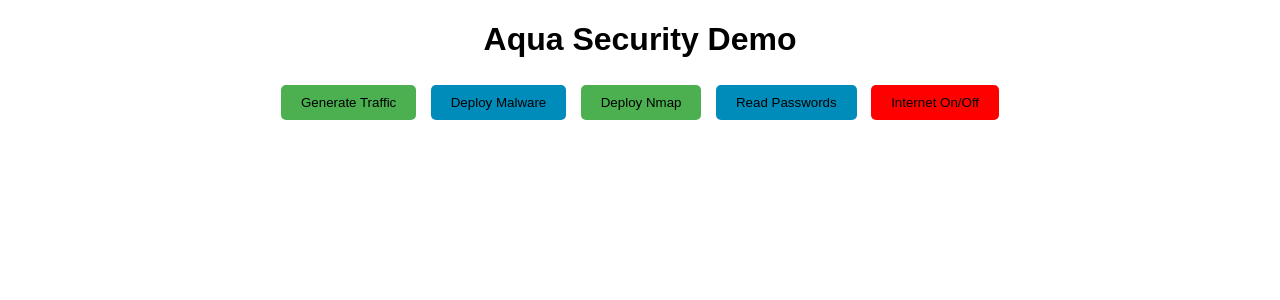
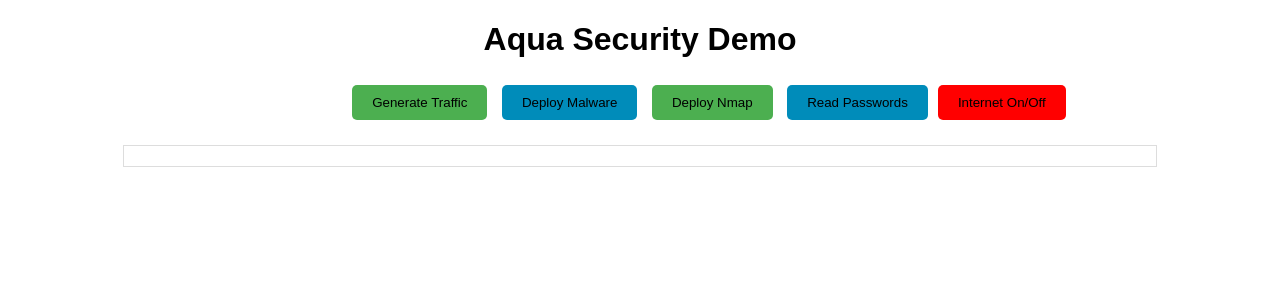
Before and after one commit to allthingsclowd/py-rats-chest, a Flask app: page / in a window 1280 px wide. Shown: the top 300 px of the page. Run offline with Flask 3, Linux system fonts and the light colour scheme.

Commit message:
getting there

```diff
--- a/app.py
+++ b/app.py
@@ -1,9 +1,9 @@
-from flask import Flask, render_template, request, jsonify, send_from_directory
-import os
-import subprocess
+from flask import Flask, render_template, jsonify, request
 import requests
 from bs4 import BeautifulSoup
 import random
+import os
+import subprocess
 
 app = Flask(__name__)
 
@@ -13,42 +13,30 @@
 
 @app.route('/generate_traffic', methods=['POST'])
 def generate_traffic():
-    try:
-        page = requests.get('https://blog.aquasec.com')
-        soup = BeautifulSoup(page.content, 'html.parser')
-        images = [img['src'] for img in soup.find_all('img') if img.get('src') and 'uploads' in img['src']]
-        selected_images = random.sample(images, 2)
-        return jsonify({'images': selected_images}), 200
-    except Exception as e:
-        return jsonify({'error': str(e)}), 500
+    page = requests.get('https://blog.aquasec.com')
+    soup = BeautifulSoup(page.content, 'html.parser')
+    images = [img['src'] for img in soup.find_all('img', src=True)]
+    selected_images = random.sample(images, 2) if len(images) > 2 else images
+    return jsonify(selected_images)
 
 @app.route('/deploy_malware', methods=['POST'])
 def deploy_malware():
-    try:
-        if not os.path.exists('/tmp'):
-            os.makedirs('/tmp')
-        with open('/tmp/eicar.txt', 'w') as f:
-            f.write('X5O!P%@AP[4\PZX54(P^)7CC)7}$EICAR-STANDARD-ANTIVIRUS-TEST-FILE!$H+H*')
-        return jsonify({'message': 'Malware test file created in /tmp.'}), 200
-    except Exception as e:
-        return jsonify({'error': str(e)}), 500
+    eicar_test_file_path = '/tmp/eicar_test_file.txt'
+    with open(eicar_test_file_path, 'w') as f:
+        f.write('X5O!P%@AP[4\\PZX54(P^)7CC)7}$EICAR-STANDARD-ANTIVIRUS-TEST-FILE!$H+H*')
+    return jsonify({'message': f'Malware simulation deployed at {eicar_test_file_path}.'})
 
 @app.route('/deploy_nmap', methods=['POST'])
 def deploy_nmap():
-    try:
-        result = subprocess.run(['apt-get', 'install', '-y', 'nmap'], capture_output=True, text=True)
-        return jsonify({'message': result.stdout if result.stdout else result.stderr}), 200
-    except Exception as e:
-        return jsonify({'error': str(e)}), 500
+    subprocess.check_call(['apt-get', 'update'])
+    subprocess.check_call(['apt-get', 'install', '-y', 'nmap'])
+    return jsonify({'message': 'Nmap has been installed.'})
 
 @app.route('/read_passwords', methods=['POST'])
 def read_passwords():
-    try:
-        with open('/etc/passwd', 'r') as f:
-            content = f.read()
-        return jsonify({'content': content}), 200
-    except Exception as e:
-        return jsonify({'error': str(e)}), 500
+    with open('/etc/passwd', 'r') as f:
+        content = f.read()
+    return jsonify({'content': content})
 
 if __name__ == '__main__':
     app.run(debug=True)
--- a/static/css/style.css
+++ b/static/css/style.css
@@ -3,12 +3,13 @@
     text-align: center;
 }
 
-button {
+.button {
     padding: 10px 20px;
     margin: 5px;
     border: none;
     border-radius: 5px;
     cursor: pointer;
+    transition: background-color 0.3s ease;
 }
 
 .green {
@@ -20,18 +21,23 @@
 }
 
 .yellow {
-    background-color: #ffeb3b;
-}
-
-.red {
-    background-color: #f44336;
+    background-color: #FFEB3B;
 }
 
 .funny-red {
     background-color: red;
-    position: relative;
+    position: fixed;
+    transition: transform 0.5s ease;
 }
 
 #output {
     margin-top: 20px;
+    border: 1px solid #ddd;
+    max-height: 300px;
+    overflow-y: auto;
+    padding: 10px;
+    width: 80%;
+    margin-left: auto;
+    margin-right: auto;
+    text-align: left;
 }
--- a/static/js/script.js
+++ b/static/js/script.js
@@ -1,30 +1,31 @@
 document.addEventListener('DOMContentLoaded', function() {
-    function fetchData(endpoint) {
-        fetch(endpoint, { method: 'POST' })
+    document.querySelectorAll('.button').forEach(button => {
+        button.addEventListener('click', function() {
+            const action = this.id;
+            fetch(`/${action}`, { method: 'POST' })
                 .then(response => response.json())
                 .then(data => {
-                if (data.images) {
-                    const outputDiv = document.getElementById('output');
-                    outputDiv.innerHTML = ''; // Clear previous output
-                    data.images.forEach(imgSrc => {
-                        const img = document.createElement('img');
-                        img.src = imgSrc;
-                        outputDiv.appendChild(img);
-                    });
-                } else if (data.message) {
-                    document.getElementById('output').textContent = data.message;
+                    const output = document.getElementById('output');
+                    if (Array.isArray(data)) {
+                        output.innerHTML = data.map(imgSrc => `<img src="${imgSrc}" style="max-width: 100%; height: auto;">`).join('');
                     } else if (data.content) {
-                    document.getElementById('output').textContent = data.content;
+                        output.innerHTML = `<pre>${data.content}</pre>`;
+                    } else {
+                        output.innerHTML = `<pre>${JSON.stringify(data, null, 2)}</pre>`;
                     }
                 })
                 .catch(error => {
                     console.error('Error:', error);
-                alert('Failed to process the request');
+                    output.innerText = `Error: ${error}`;
                 });
-    }
+        });
+    });
 
-    document.getElementById('generate_traffic').addEventListener('click', function() { fetchData('/generate_traffic'); });
-    document.getElementById('deploy_malware').addEventListener('click', function() { fetchData('/deploy_malware'); });
-    document.getElementById('deploy_nmap').addEventListener('click', function() { fetchData('/deploy_nmap'); });
-    document.getElementById('read_passwords').addEventListener('click', function() { fetchData('/read_passwords'); });
+    const internetToggleButton = document.getElementById('internet_toggle');
+    internetToggleButton.addEventListener('mouseover', () => {
+        const newX = Math.random() * (window.innerWidth - internetToggleButton.offsetWidth) + window.scrollX;
+        const newY = Math.random() * (window.innerHeight - internetToggleButton.offsetHeight) + window.scrollY;
+        internetToggleButton.style.left = `${newX}px`;
+        internetToggleButton.style.top = `${newY}px`;
     });
+});
--- a/templates/index.html
+++ b/templates/index.html
@@ -4,18 +4,18 @@
     <meta charset="UTF-8">
     <meta name="viewport" content="width=device-width, initial-scale=1.0">
     <title>Aqua Security Demo</title>
-    <link rel="stylesheet" href="{{ url_for('static', filename='css/style.css') }}">
+    <link rel="stylesheet" href="/static/css/style.css">
 </head>
 <body>
     <h1>Aqua Security Demo</h1>
     <div id="buttons">
-        <button id="generate_traffic" class="green">Generate Traffic</button>
-        <button id="deploy_malware" class="blue">Deploy Malware</button>
-        <button id="deploy_nmap" class="green">Deploy Nmap</button>
-        <button id="read_passwords" class="blue">Read Passwords</button>
-        <button id="internet_toggle" class="funny-red">Internet On/Off</button>
+        <button id="generate_traffic" class="button green" data-original-color="green">Generate Traffic</button>
+        <button id="deploy_malware" class="button blue" data-original-color="blue">Deploy Malware</button>
+        <button id="deploy_nmap" class="button green" data-original-color="green">Deploy Nmap</button>
+        <button id="read_passwords" class="button blue" data-original-color="blue">Read Passwords</button>
+        <button id="internet_toggle" class="button funny-red">Internet On/Off</button>
     </div>
     <div id="output"></div>
-    <script src="{{ url_for('static', filename='js/script.js') }}"></script>
+    <script src="/static/js/script.js"></script>
 </body>
 </html>
```
Lines whose indentation alone changed are shown as unchanged.
